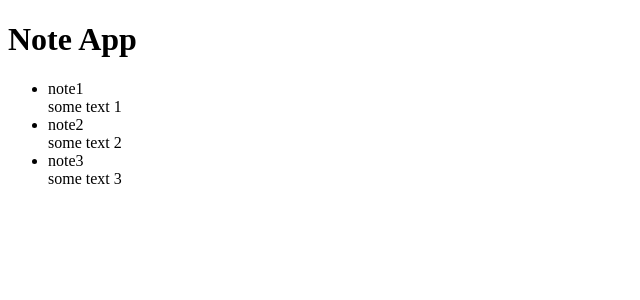
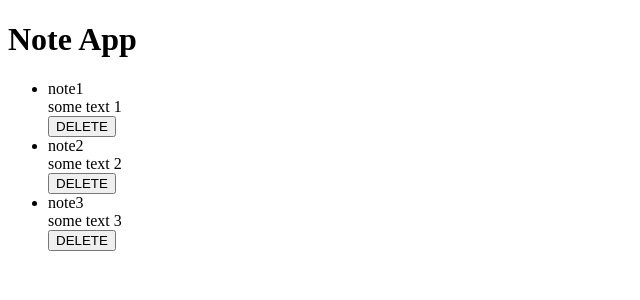
Before and after one commit to kivvvvv/note-app, a React (Create React App) app: page / in a window 1280 px wide. Shown: the top 300 px of the page, without its empty margins (0-640 px from the left). Built offline with nearby package versions, Linux system fonts and the light colour scheme.

Commit message:
2# feat: introduced state with useReducer, added noteActions and noteReducer

```diff
--- a/src/Note.js
+++ b/src/Note.js
@@ -1,10 +1,17 @@
 import React from "react";
 
+import { deleteNote } from "./reducers/noteActions";
+
 export default function Note(props) {
+  const handleDeleteClick = () => {
+    props.noteDispatch(deleteNote(props.id));
+  };
+
   return (
     <li>
       <div>{props.noteTitle}</div>
       <div>{props.noteText}</div>
+      <button onClick={handleDeleteClick}>DELETE</button>
     </li>
   );
 }
--- a/src/NoteList.js
+++ b/src/NoteList.js
@@ -1,19 +1,28 @@
-import React from "react";
+import React, { useReducer } from "react";
+
+import noteReducer from "./reducers/noteReducer";
 import Note from "./Note";
 
 export default function NoteList() {
-  const notes = [
+  const initialNotes = [
     { id: "1", noteTitle: "note1", noteText: "some text 1" },
     { id: "2", noteTitle: "note2", noteText: "some text 2" },
     { id: "3", noteTitle: "note3", noteText: "some text 3" }
   ];
+
+  const [notes, dispatch] = useReducer(noteReducer, initialNotes);
 
   return (
     <div>
       <h1>Note App</h1>
       <ul>
         {notes.map(note => (
-          <Note noteTitle={note.noteTitle} noteText={note.noteText} />
+          <Note
+            id={note.id}
+            noteDispatch={dispatch}
+            noteTitle={note.noteTitle}
+            noteText={note.noteText}
+          />
         ))}
       </ul>
     </div>
--- /dev/null
+++ b/src/reducers/noteActions.js
@@ -0,0 +1,8 @@
+export const DELETE_NOTE = "DELETE_NOTE";
+
+export function deleteNote(id) {
+  return {
+    type: DELETE_NOTE,
+    id
+  };
+}
--- /dev/null
+++ b/src/reducers/noteReducer.js
@@ -0,0 +1,10 @@
+import { DELETE_NOTE } from "./noteActions";
+
+export default (state, action) => {
+  switch (action.type) {
+    case DELETE_NOTE:
+      return state.filter(note => note.id !== action.id);
+    default:
+      return state;
+  }
+};
```
Also changed, not shown: 1 other file (tests, documents, lock files or other folders).
